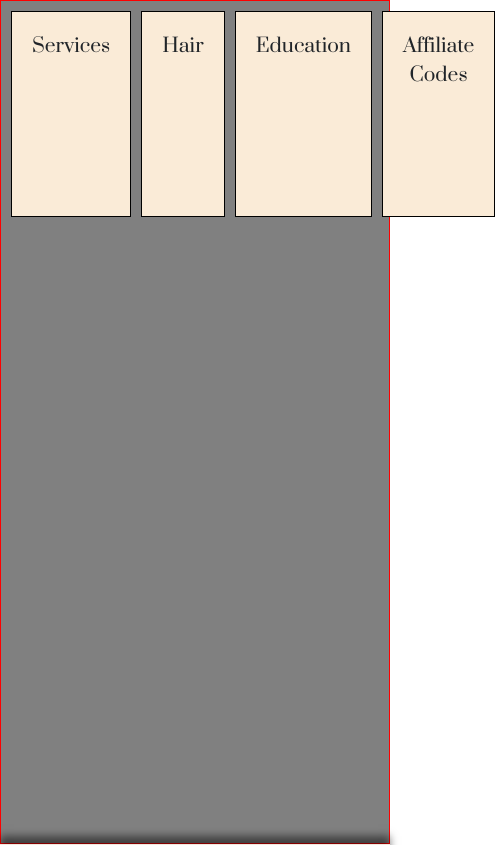
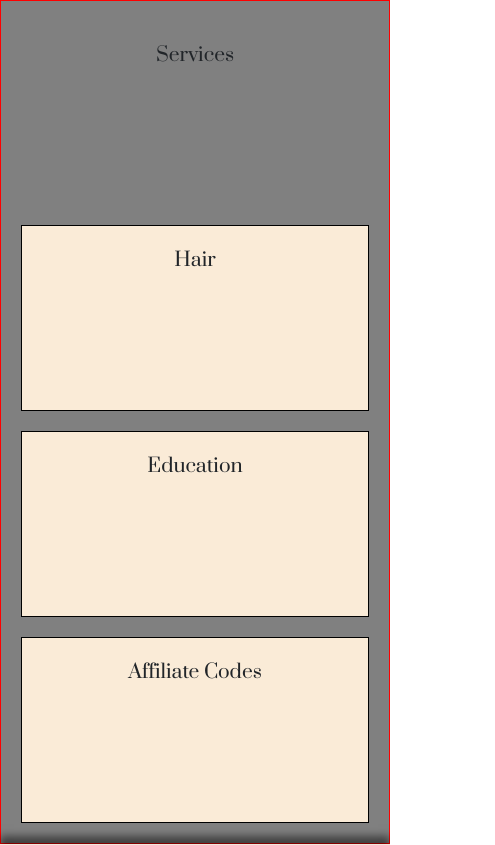
Before and after one commit to 2ndborn/karahair, a React (Create React App) app in the folder kara-app/: page /services in a window 390 px wide. Shown: the top 845 px of the page, 495 px wide, since content can reach past the window. Built offline with nearby package versions, Linux system fonts and the light colour scheme; a web font is replaced by a local one.

Commit message:
Added a grid system to the service page

```diff
--- a/kara-app/src/pages/Services.js
+++ b/kara-app/src/pages/Services.js
@@ -4,10 +4,10 @@ import styles from '../styles/Services.module.css';
 const Services = () => {
   return (
     <div className={styles.GridContainer}>
-        <div className='header'>Services</div>
-        <div className='hair'>Hair</div>
-        <div className='educate'>Education</div>
-        <div className='codes'>Affiliate Codes</div>
+        <div className={styles.header}>Services</div>
+        <div className={styles.hair}>Hair</div>
+        <div className={styles.educate}>Education</div>
+        <div className={styles.codes}>Affiliate Codes</div>
     </div>
   )
 }
--- a/kara-app/src/styles/Services.module.css
+++ b/kara-app/src/styles/Services.module.css
@@ -1,12 +1,12 @@
 .GridContainer {
   height: 100vh;
   display: grid;
-    grid-template-columns: 4fr 4fr 4fr 4fr;
-    grid-template-rows: repeat(4, 25%);
+  grid-template-columns: repeat(8, 1fr);
+  grid-template-rows: repeat(6, 1fr);
   background-color: grey;
-    padding: 10px;
+  padding: 20px;
   border: 1px solid red;
-    gap: 10px;
+  gap: 20px;
 }
 
 .GridContainer > div {
@@ -17,9 +17,38 @@
   padding: 20px;
 }
 
+.header {
+  grid-area: 1 / 1 / span 1 / span 3;
+  background-color: #808080 !important;
+  border: none !important;
+}
+
 .hair {
-    grid-area: 1 / 2 / span 4 / span 2;
+    grid-area: 1 / 4 / span 4 / -1;
 }
-.header {grid-area: 1 / 2 / span 4 / span 2;}
-.educate {grid-area: educate;}
-.codes {grid-area: codes;}
+
+.educate {grid-area: 2 / 1 / -1 / span 3;}
+.codes {grid-area: 5 / 4 / -1 / -1;}
+
+@media (max-width: 500px) {
+  .GridContainer {
+    grid-template-columns: repeat(2, 1fr);
+    grid-template-rows: auto;
+  }
+
+  .header {
+    grid-area: 1 / 1 / span 1 / span 2;
+  }
+
+  .hair {
+    grid-area: 2 / 1 / span 1 / span 2;
+  }
+
+  .educate {
+    grid-area: 3 / 1 / span 1 / span 2;
+  }
+
+  .codes {
+    grid-area: 4 / 1 / span 1 / span 2;
+  }
+}
```
Lines whose indentation alone changed are shown as unchanged.
